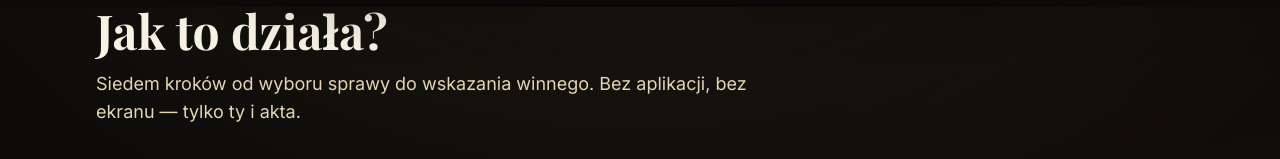
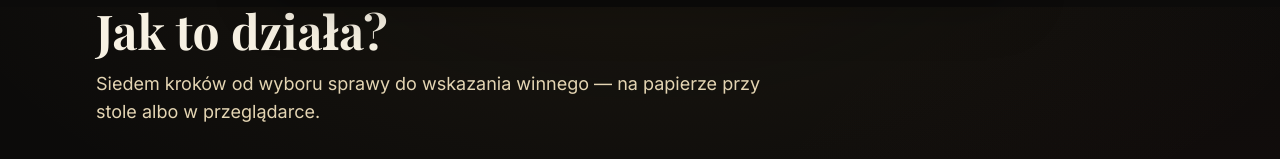
Before and after one commit to afernandes24/akta-sklep, a Next.js app: page / in a window 1280 px wide. Shown: the part 793-952 px from the top of the page. Built offline with nearby package versions, Linux system fonts and the light colour scheme; no server answers; the database is empty.

Commit message:
Add files via upload

```diff
--- a/app/o-nas/page.tsx
+++ b/app/o-nas/page.tsx
@@ -12,7 +12,7 @@ const principles = [
   ['Historia na pierwszym miejscu', 'Każda zagadka wynika z fabuły. Nie rozwiązujesz łamigłówek — prowadzisz śledztwo, w którym każde odkrycie popycha sprawę do przodu.'],
   ['Uczciwa logika', 'Wszystko, czego potrzebujesz, jest w aktach. Fałszywe tropy są logiczne, a rozwiązanie jest jedno i da się do niego dojść bez zgadywania.'],
   ['Realistyczne akta', 'Raporty, protokoły, wiadomości, zdjęcia i pieczęcie wyglądają jak prawdziwe dokumenty — profesjonalnie, bez horrorowej przesady.'],
-  ['Papier, nie ekran', 'Drukujesz materiały i rozkładasz je na stole. Możesz je przekładać, podkreślać i przypinać — jak prawdziwy detektyw.'],
+  ['Papier albo ekran', 'Drukujesz akta i rozkładasz je na stole — możesz je przekładać, podkreślać i przypinać jak prawdziwy detektyw. Wolisz bez drukowania? Wybrane sprawy mają wersję online.'],
 ];
 
 export default function AboutPage() {
--- a/components/home/HowItWorks.tsx
+++ b/components/home/HowItWorks.tsx
@@ -5,7 +5,7 @@ const steps = [
   { icon: '🔎', title: 'Prowadź śledztwo', text: 'Czytaj raporty, porównuj zeznania, szukaj sprzeczności.' },
   { icon: '🧩', title: 'Rozwiązuj cele', text: 'Idź cel po celu, nie czytaj do przodu. Szyfry i łamigłówki odsłaniają kolejne tropy.' },
   { icon: '🧠', title: 'Znajdź winnego', text: 'Połącz fakty: kto, dlaczego, jak — i jakie dowody to potwierdzają.' },
-  { icon: '🔐', title: 'Sprawdź odpowiedzi', text: 'Wskazówki, gdy utkniesz. Odpowiedzi i nazwisko zabójcy — dopiero na końcu.' },
+  { icon: '🔐', title: 'Sprawdź odpowiedzi', text: 'Po każdym celu sprawdź odpowiedź w osobnym pliku. Nazwisko zabójcy czeka na ostatnich stronach.' },
 ];
 
 export function HowItWorks() {
@@ -14,7 +14,7 @@ export function HowItWorks() {
       <div className="max-w-2xl">
         <p className="eyebrow">Procedura śledcza</p>
         <h2 className="mt-2 text-4xl font-bold sm:text-5xl">Jak to działa?</h2>
-        <p className="mt-4 text-lg text-paper-200">Siedem kroków od wyboru sprawy do wskazania winnego. Bez aplikacji, bez ekranu — tylko ty i akta.</p>
+        <p className="mt-4 text-lg text-paper-200">Siedem kroków od wyboru sprawy do wskazania winnego — na papierze przy stole albo w przeglądarce.</p>
       </div>
       <ol className="mt-12 grid gap-4 sm:grid-cols-2 lg:grid-cols-4">
         {steps.map((s, i) => (
```
